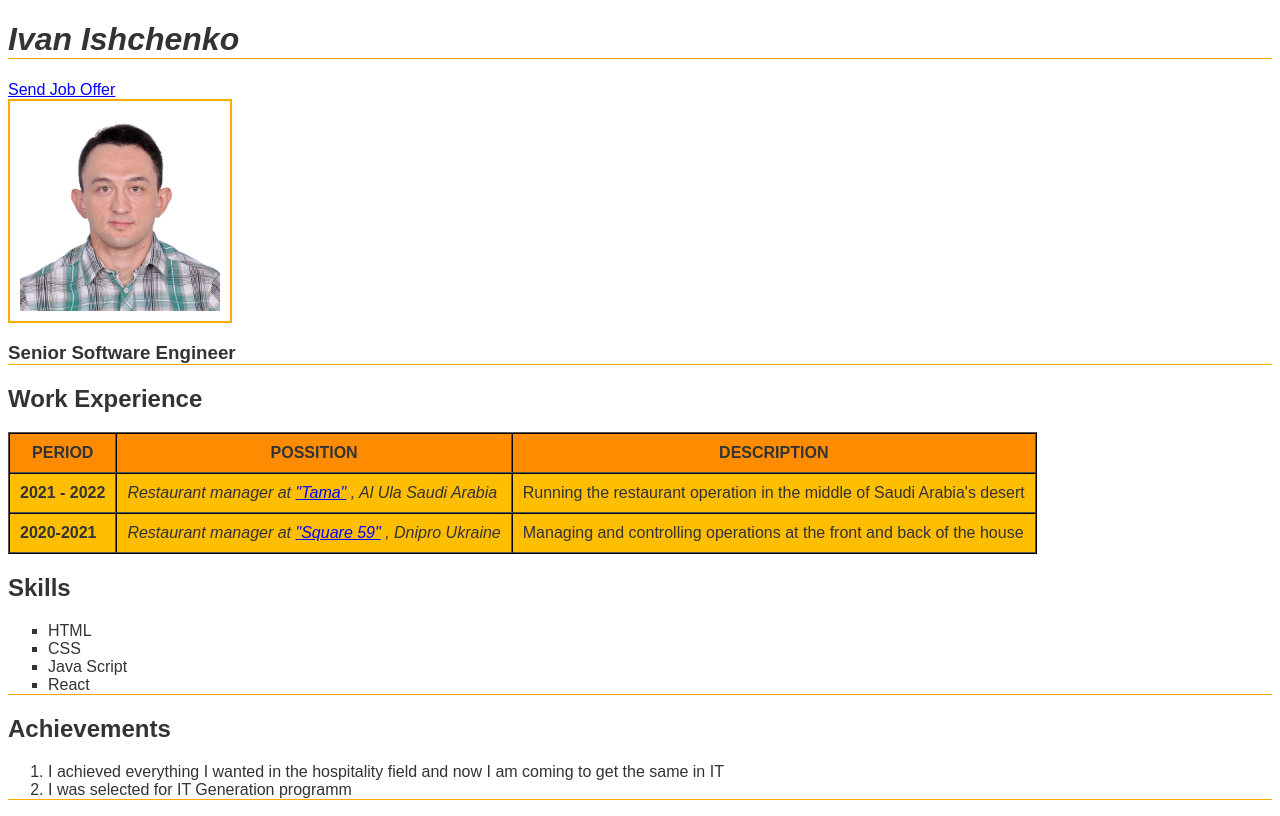
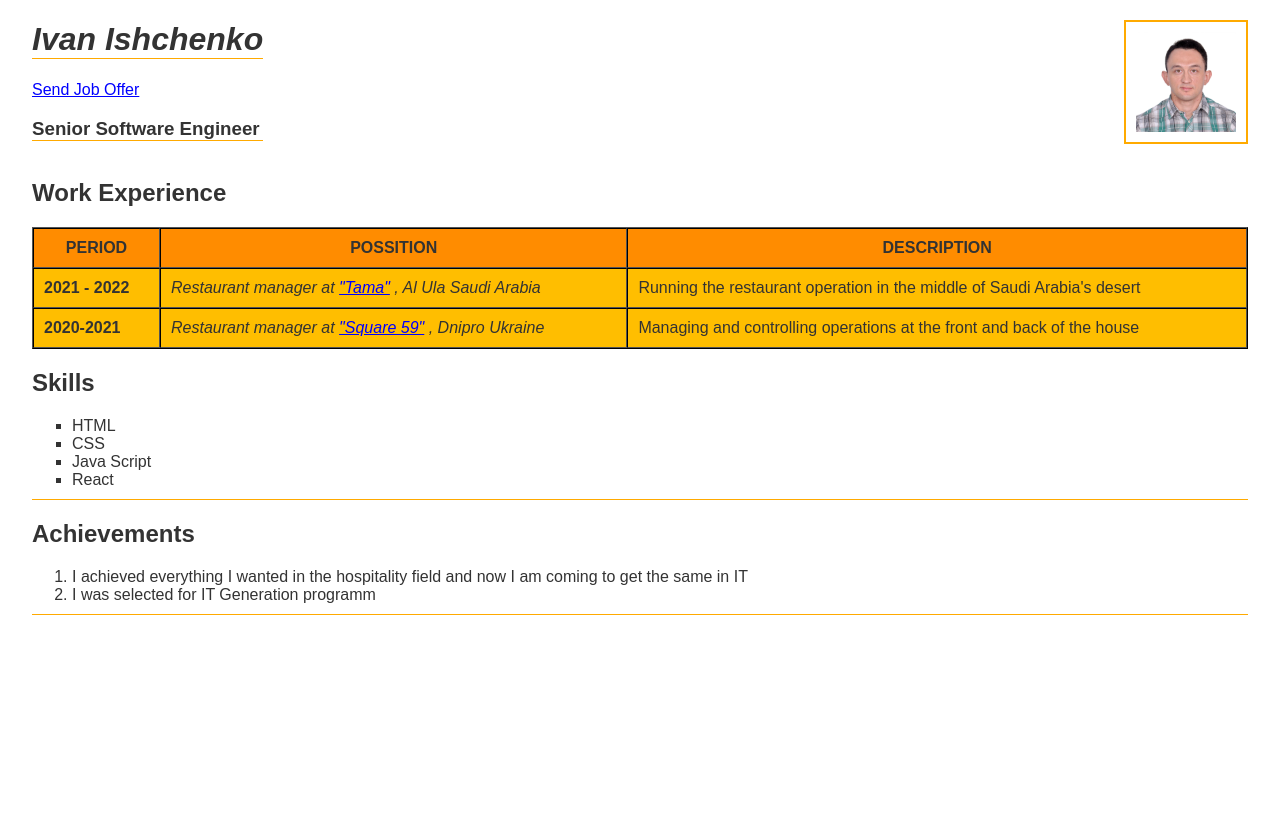
Before and after one commit to DoctorDevTool/Ivan-Ishchenko-CV, a plain HTML site: page index.html in a window 1280 px wide. Drawn offline with Linux system fonts and the light colour scheme.

Commit message:
moved head img, aplied more style to tabe, skills and achivm.

```diff
--- a/index.html
+++ b/index.html
@@ -10,14 +10,17 @@
 </head>
 
 <body>
-    <header>
+    <div class="wrapper">
+        <header class="header">
+            <div>
                 <h1 class="name">Ivan Ishchenko</h1>
                 <a href="./contact-form.html" target="_blank">Send Job Offer</a>
-        <img id="profile-pick" src="./source/Ivan Ishchenko.jpg" width="200" alt="Ivan's profile picture" style="display: block;">
                 <h3 class="position">Senior Software Engineer</h3>
+            </div>
+            <img id="profile-pick" src="./source/Ivan Ishchenko.jpg" width="200" alt="Ivan's profile picture">
         </header>
-
-    <main>
+        <main class="main">
+            <div class="work-experience">
                 <h2>Work Experience</h2>
                 <table border="1" cellspacing="0" cellpadding="10px">
                     <thead>
@@ -27,7 +30,6 @@
                             <th>Description</th>
                         </tr>
                     </thead>
-
                     <tbody>
                         <tr>
                             <td><strong>2021 - 2022</strong></td>
@@ -43,6 +45,8 @@
                         </tr>
                     </tbody>
                 </table>
+            </div>
+            <div class="block-skills">
                 <h2>Skills</h2>
                 <ul class="skills">
                     <li>HTML</li>
@@ -50,12 +54,16 @@
                     <li>Java Script</li>
                     <li>React</li>
                 </ul>
+            </div>
+            <div class="block-achivements">
                 <h2>Achievements</h2>
                 <ol class="achievements">
                     <li>I achieved everything I wanted in the hospitality field and now I am coming to get the same in IT</li>
                     <li>I was selected for IT Generation programm</li>
                 </ol>
+            </div>
         </main>
+    </div>
 </body>
 
 </html>
--- a/style/style.css
+++ b/style/style.css
@@ -1,6 +1,12 @@
 body {
     color: #333;
     font-family: Arial, Helvetica, sans-serif;
+    margin: 0 auto;
+}
+
+.wrapper {
+    width: 95%;
+    margin: 0 auto;
 }
 
 .position {
@@ -26,22 +32,45 @@ a:visited {
 a:hover {
     text-decoration: none;
 }
+
 .skills {
     list-style-type: square;
+    padding-bottom: 10px;
 }
+
+.achievements {
+    padding-bottom: 10px;
+}
+
 table {
     border-color: black;
+    width: 100%;
 }
-.name, .achievements, .position, .skills {
+
+.name,
+.achievements,
+.position,
+.skills {
     border-bottom: rgb(255, 170, 0) solid 1px;
 }
+
 #profile-pick {
+    width: 100px;
+    height: 100px;
+    margin-top: 20px;
     border: 2px rgb(255, 170, 0) solid;
     padding: 10px;
 }
+
 th {
     background-color: rgb(255, 140, 0);
 }
+
 td {
     background-color: rgb(255, 190, 0);
 }
+
+.header {
+    display: flex;
+    justify-content: space-between;
+}
```
Lines whose indentation alone changed are shown as unchanged.
